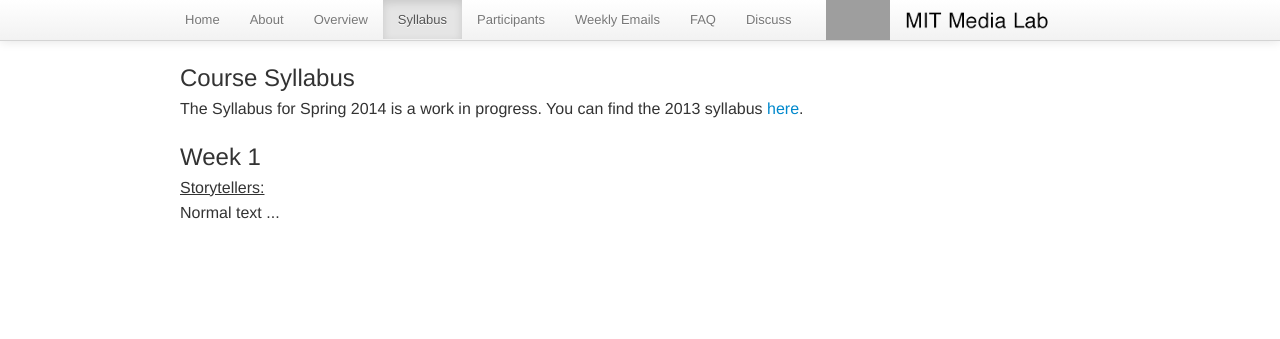
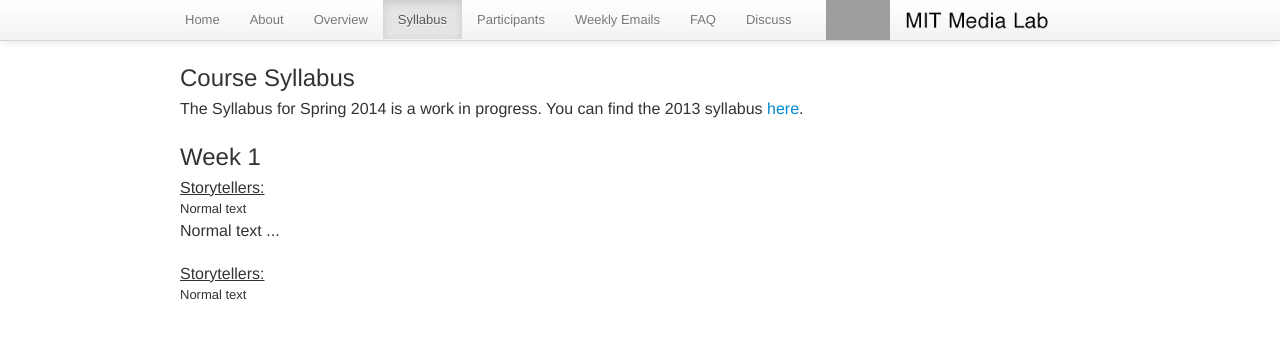
Before and after one commit to ntlrsk/lcl2.github.io, a Jekyll site: the page syllabus.html, which Jekyll copies as it is, in a window 1280 px wide. Shown: the top 339 px of the page. Built offline with Jekyll 4.4.1, drawn with Linux system fonts in a browser that asks for light colours; nearby versions of some CDN libraries; Markdown is read by kramdown in place of the engine named in the settings; grey boxes are pictures that could not be loaded.

Commit message:
Updating syllabus.html

```diff
--- a/syllabus.html
+++ b/syllabus.html
@@ -62,8 +62,11 @@
      <p class="lead">The Syllabus for Spring 2014 is a work in progress. You can find the 2013 syllabus <a href="/lcl1/syllabus.html">here</a>. </p>
 
 	<h2>Week 1</h2>
-	<h3>Storytellers:</h3>
+	<h3>Storytellers:</h3> Normal text
+
 	<p class="lead"><style="text-decoration: underline;">Normal</style> text ...  </p>
+
+	<p class="lead"><h3>Storytellers:</h3> Normal text</p>
 
 	<p class="lead">
 	</p>
```
